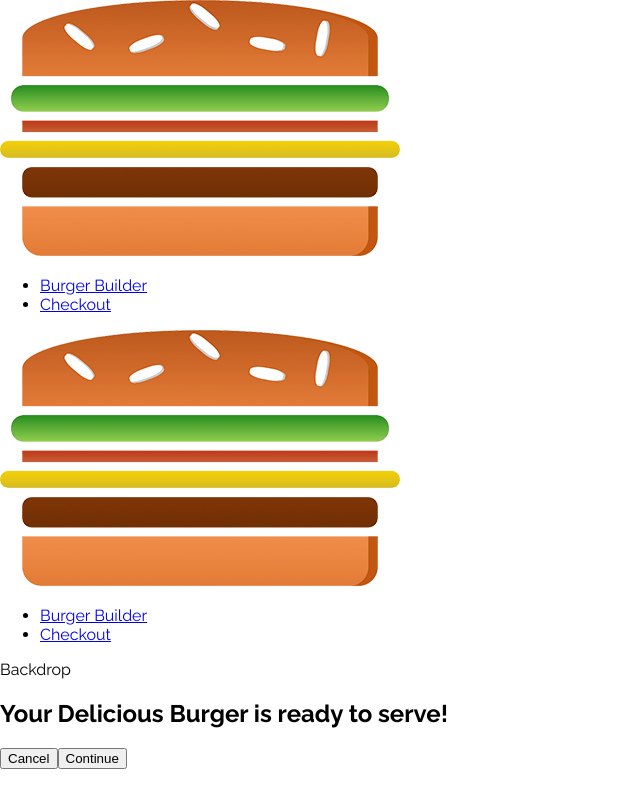
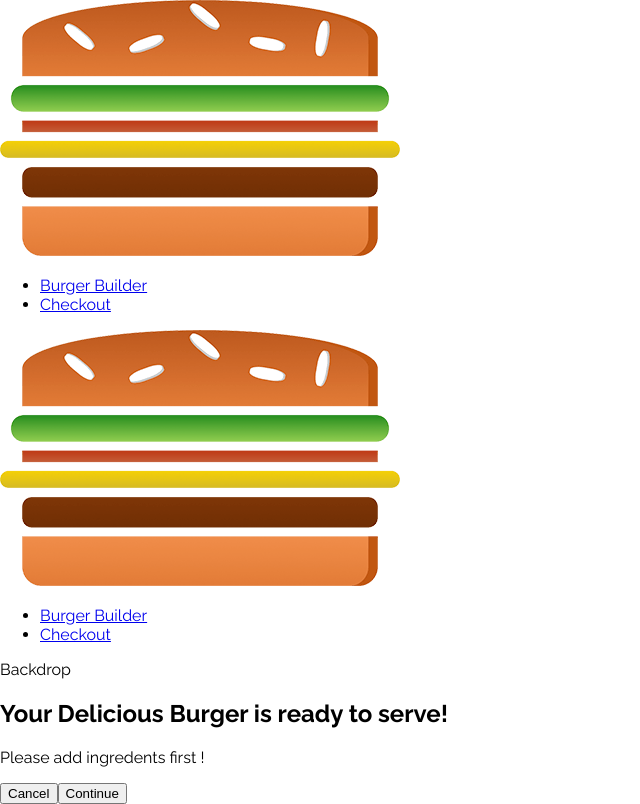
Before and after one commit to shaonkabir8/complete-react-guideline-udemy, a React app: page /checkout in a window 1280 px wide. Shown: the whole page, without its empty margins (0-640 px from the left). Built offline with nearby package versions, Linux system fonts and the light colour scheme.

Commit message:
Grab the data from [window.location.search] using [URLSearchParams]

```diff
--- a/src/containers/BurgerBuilder/BurgerBuilder.js
+++ b/src/containers/BurgerBuilder/BurgerBuilder.js
@@ -113,8 +113,23 @@
         //     .then(res => this.setState({loading: false, purchasing: false}))
         //     .catch(error => this.setState({loading: false, purchasing: false}))
 
-        // configrue Routing
-        this.props.history.push('/checkout')
+
+        // sending data by encoding to Checkout component
+
+        // 1. encode our state's ingrendts according to 'key' = 'value'
+        const queryParams = [];
+        for(var i in this.state.ingredents) {
+            queryParams.push(encodeURIComponent(i) + '=' + encodeURIComponent(this.state.ingredents[i]))
+        };
+
+        // 2. Join our encoded data
+        const queryString = queryParams.join('&');
+
+        // Chaning url to make routing successfull
+        this.props.history.push({
+            pathname: '/checkout',
+            search: '?' + queryString
+        })
     }
 
     // fetching ingredents data from server
--- a/src/containers/Checkout/Checkout.js
+++ b/src/containers/Checkout/Checkout.js
@@ -13,6 +13,20 @@
             cheese: 1,
             bacon: 1,
         }
+    }
+
+
+    // life cycle for grabing the data passed through URL and render them immidately
+    componentDidMount() {
+        // 1. grab the url where the params are passed
+        const queryParams = new URLSearchParams(this.props.location.search);
+        // 2. create an empty object and loop through the queryParams and store on it
+        let ingredents = {}
+        for( let params of queryParams.entries() ) {
+            ingredents[ params[0] ] = +params[1];
+        };
+        // 3. Update our state to render ingrendts
+        this.setState({ingredents})
     }
 
 
```
